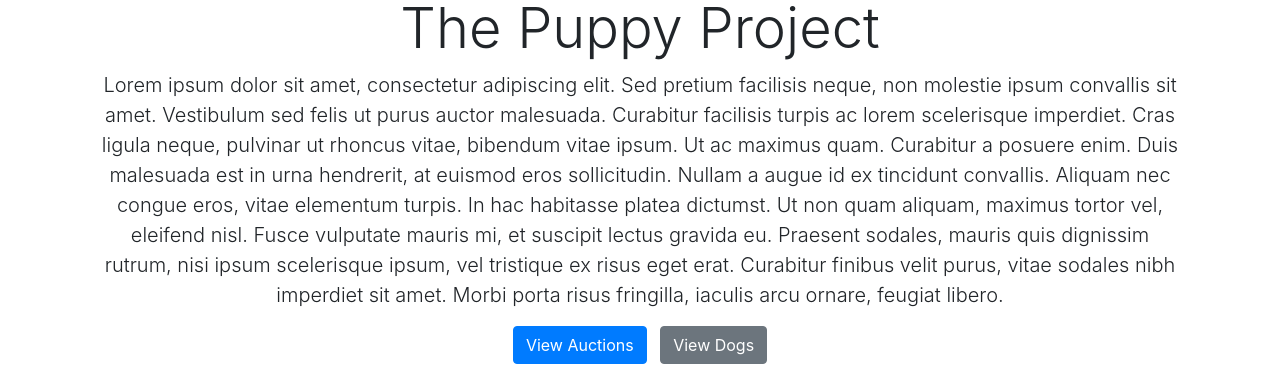
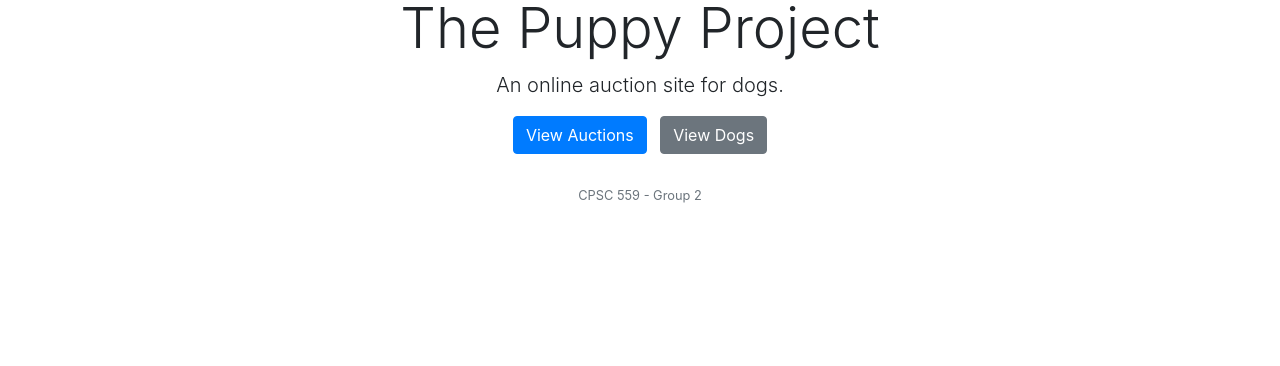
Before and after one commit to pschulze/cpsc_559, a Vue app in the folder client/: page /#/ in a window 1280 px wide. Shown: the part 377-743 px from the top of the page. Built offline with nearby package versions, Linux system fonts and the light colour scheme; no server answers.

Commit message:
Add tagline

```diff
--- a/client/src/views/Home.vue
+++ b/client/src/views/Home.vue
@@ -5,20 +5,7 @@
         <img alt="Vue logo" src="../assets/256px-Black_Paw.svg.png" />
         <h1 class="display-4">The Puppy Project</h1>
         <p class="lead">
-          Lorem ipsum dolor sit amet, consectetur adipiscing elit. Sed pretium
-          facilisis neque, non molestie ipsum convallis sit amet. Vestibulum sed
-          felis ut purus auctor malesuada. Curabitur facilisis turpis ac lorem
-          scelerisque imperdiet. Cras ligula neque, pulvinar ut rhoncus vitae,
-          bibendum vitae ipsum. Ut ac maximus quam. Curabitur a posuere enim.
-          Duis malesuada est in urna hendrerit, at euismod eros sollicitudin.
-          Nullam a augue id ex tincidunt convallis. Aliquam nec congue eros,
-          vitae elementum turpis. In hac habitasse platea dictumst. Ut non quam
-          aliquam, maximus tortor vel, eleifend nisl. Fusce vulputate mauris mi,
-          et suscipit lectus gravida eu. Praesent sodales, mauris quis dignissim
-          rutrum, nisi ipsum scelerisque ipsum, vel tristique ex risus eget
-          erat. Curabitur finibus velit purus, vitae sodales nibh imperdiet sit
-          amet. Morbi porta risus fringilla, iaculis arcu ornare, feugiat
-          libero.
+          An online auction site for dogs.
         </p>
         <p>
           <router-link class="btn btn-primary my-2 my-sm-0" to="/auctions"
```
